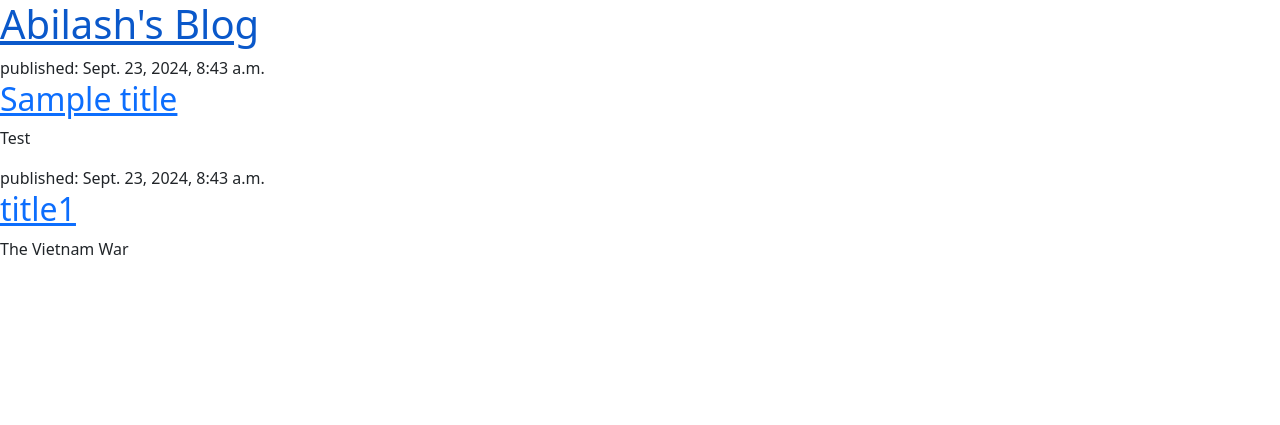
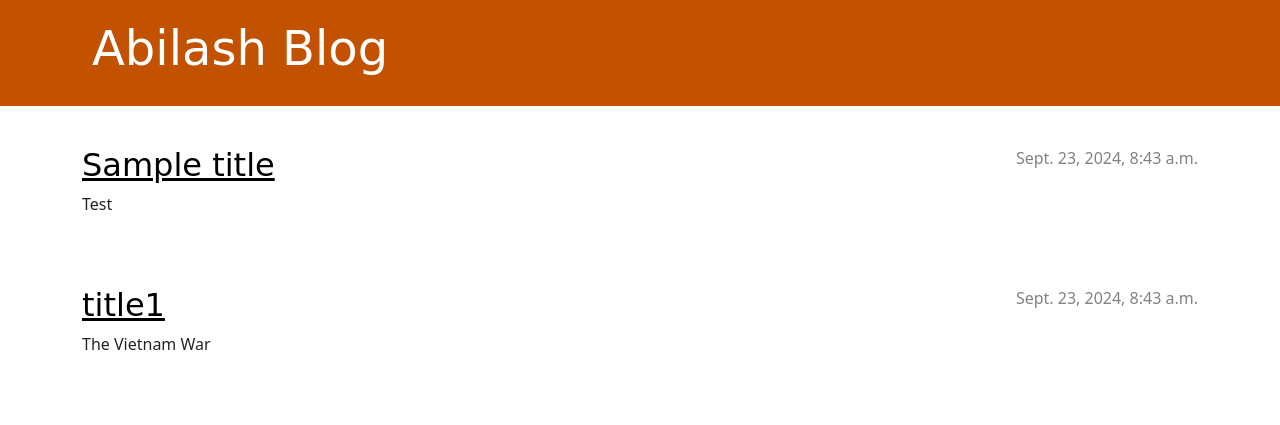
Before and after one commit to TheCoderGuy42/my-first-blog, a Django app: template blog/templates/blog/post_list.html in a window 1280 px wide. Shown: the top 425 px of the page. Run offline with Django 4.2, Linux system fonts and the light colour scheme; the template is opened without the code that fills it: values that come from a table or form of the project are taken from there, others are empty; data comes from the database, SQL or seed files in the repository.

Commit message:
added templates and CSS

```diff
--- /dev/null
+++ b/blog/static/css/blog.css
@@ -0,0 +1,70 @@
+.page-header {
+    background-color: #C25100;
+    margin-top: 0;
+    margin-bottom: 40px;
+    padding: 20px 20px 20px 40px;
+}
+
+.page-header h1,
+.page-header h1 a,
+.page-header h1 a:visited,
+.page-header h1 a:active {
+    color: #ffffff;
+    font-size: 36pt;
+    text-decoration: none;
+}
+
+h1,
+h2,
+h3,
+h4 {
+    font-family: 'Lobster', cursive;
+}
+
+.date {
+    color: #828282;
+}
+
+.save {
+    float: right;
+}
+
+.post-form textarea,
+.post-form input {
+    width: 100%;
+}
+
+.top-menu,
+.top-menu:hover,
+.top-menu:visited {
+    color: #ffffff;
+    float: right;
+    font-size: 26pt;
+    margin-right: 20px;
+}
+
+.post {
+    margin-bottom: 70px;
+}
+
+.post h2 a,
+.post h2 a:visited {
+    color: #000000;
+}
+
+.post > .date,
+.post > .actions {
+    float: right;
+}
+
+.btn-secondary,
+.btn-secondary:visited {
+    color: #C25100;
+    background: none;
+    border-color: #C25100;
+}
+
+.btn-secondary:hover {
+    color: #FFFFFF;
+    background-color: #C25100;
+}
--- /dev/null
+++ b/blog/templates/blog/base.html
@@ -0,0 +1,24 @@
+{% load static %}
+<!DOCTYPE html>
+<html>
+    <head>
+        <title>Abilash's blog</title>
+        <link rel="stylesheet" href="https://cdn.jsdelivr.net/npm/bootstrap@5.1.3/dist/css/bootstrap.min.css" integrity="sha384-1BmE4kWBq78iYhFldvKuhfTAU6auU8tT94WrHftjDbrCEXSU1oBoqyl2QvZ6jIW3" crossorigin="anonymous">
+        <link rel="stylesheet" href="{% static 'css/blog.css' %}">
+    </head>
+    <body>
+        <header class="page-header">
+            <div class="container">
+                <h1><a href="/">Abilash Blog</a></h1>
+            </div>
+        </header>
+        <main class="container">
+            <div class="row">
+                <div class="col">
+                {% block content %}
+                {% endblock %}
+                </div>
+            </div>
+        </main>
+    </body>
+</html>
--- a/blog/templates/blog/post_list.html
+++ b/blog/templates/blog/post_list.html
@@ -1,20 +1,12 @@
-<!DOCTYPE html>
-<html>
-    <head>
-        <title>Abilash's blog</title>
-        <link rel="stylesheet" href="https://cdn.jsdelivr.net/npm/bootstrap@5.1.3/dist/css/bootstrap.min.css" integrity="sha384-1BmE4kWBq78iYhFldvKuhfTAU6auU8tT94WrHftjDbrCEXSU1oBoqyl2QvZ6jIW3" crossorigin="anonymous">
-    </head>
-    <body>
-    <header>
-        <h1><a href="/">Abilash's Blog</a></h1>
-    </header>
-
+{% extends 'blog/base.html' %}
+{%block content%}
     {% for post in posts %}
-        <article>
-            <time>published: {{ post.published_date }}</time>
-            <h2><a href="">{{ post.title }}</a></h2>
+        <article class="post">
+            <time class="date">
+                {{ post.published_date }}
+            </time>
+            <h2><a href="{% url 'post_detail' pk=post.pk %}">{{ post.title }}</a></h2>
             <p>{{ post.text|linebreaksbr }}</p>
         </article>
     {% endfor %}
-    </body>
-</html>
+{%endblock%}
--- a/blog/urls.py
+++ b/blog/urls.py
@@ -2,4 +2,5 @@ from django.urls import path
 from . import views
 urlpatterns = [
     path('', views.post_list, name='post_list'),
+    path('post/<int:pk>/', views.post_detail, name='post_detail'),
 ]
--- a/blog/views.py
+++ b/blog/views.py
@@ -1,6 +1,10 @@
 from django.shortcuts import render
 from django.utils import timezone
+from django.shortcuts import render, get_object_or_404
 from .models import Post
 def post_list(request):
     posts = Post.objects.filter(published_date__lte=timezone.now()).order_by('published_date')
     return render(request, 'blog/post_list.html', {'posts': posts})
+def post_detail(request, pk):
+    post = get_object_or_404(Post, pk=pk)
+    return render(request, 'blog/post_detail.html', {'post': post})
```
Also changed, not shown: blog/templates/blog/post_detail.html (added, +13 -0 lines).
